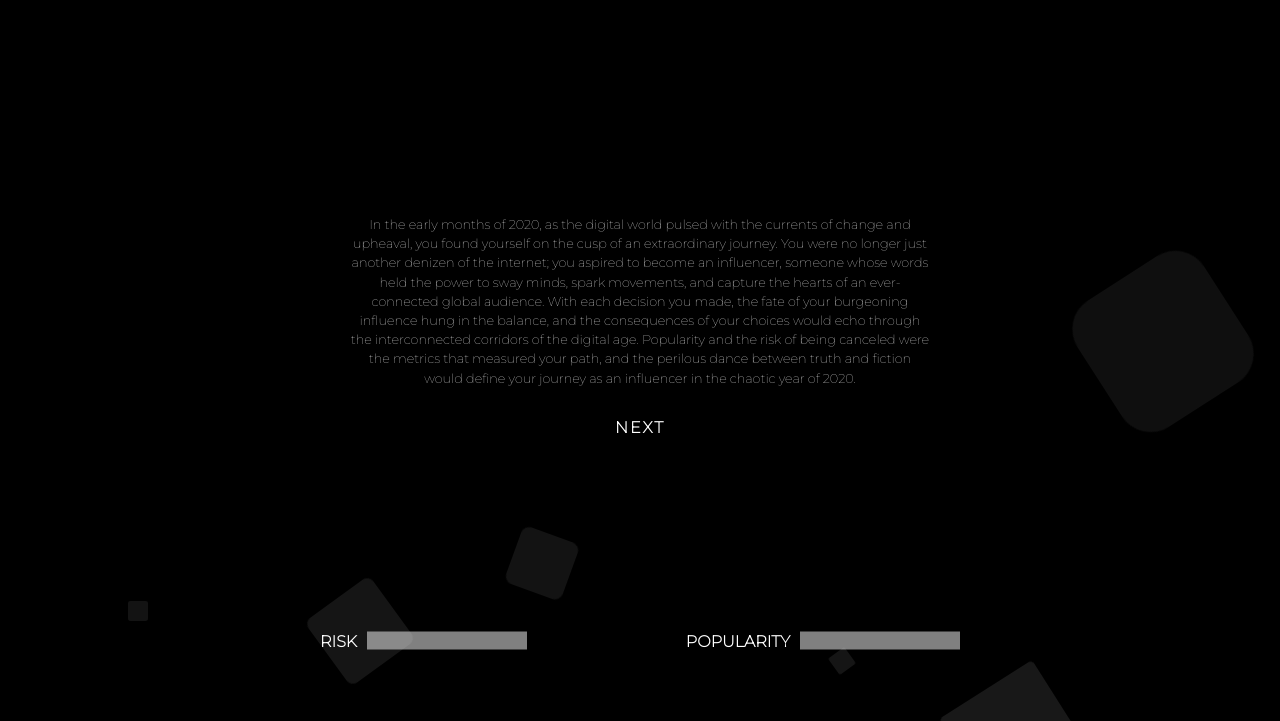
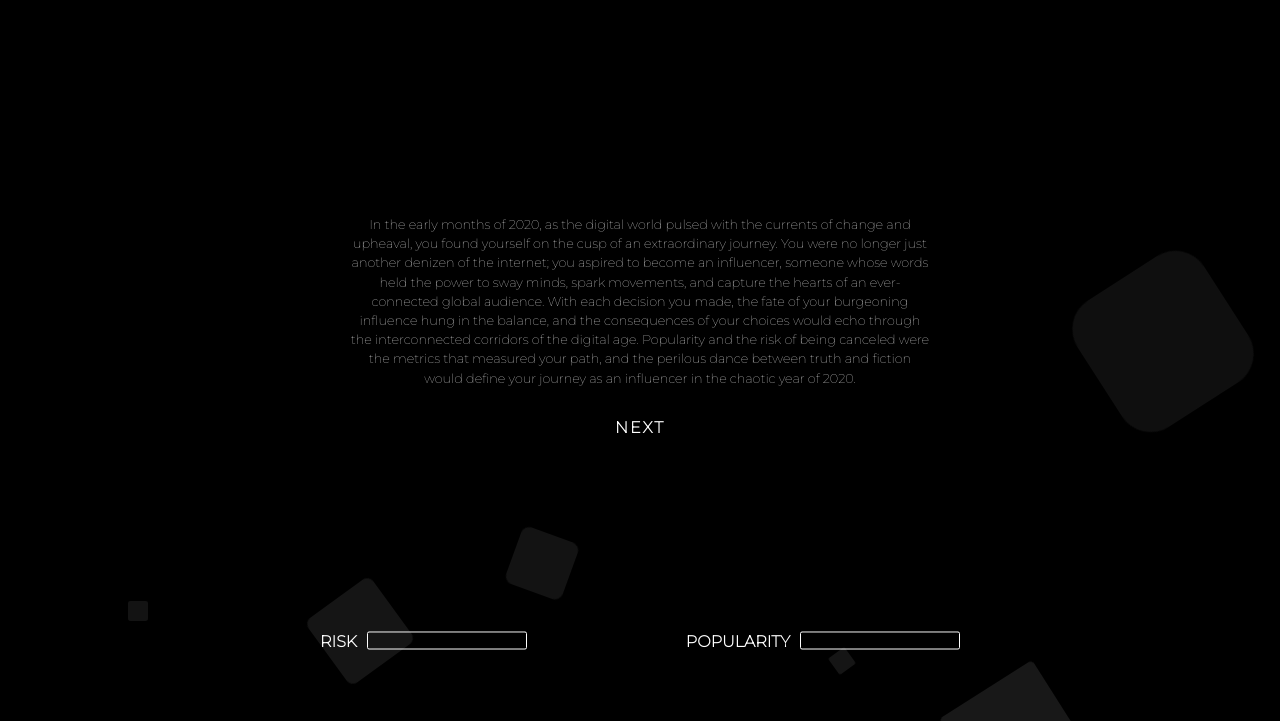
Before and after one commit to Kulsoom-ri/InfluenceUnmasked, a plain HTML site: page index.html in a window 1280 px wide. Shown: the part 79-800 px from the top of the page. Drawn offline with nearby package versions, Linux system fonts and the light colour scheme.

Commit message:
Updated progressbar

```diff
--- a/css.css
+++ b/css.css
@@ -85,7 +85,6 @@
 	top: 90%;
     left: 50%;
     transform: translate(-50%, -50%);
-    color: #fff;
 	display: flex;
   justify-content: space-between;
 }
@@ -93,10 +92,14 @@
 progress[value] {
 	-webkit-appearance: none;
    appearance: none;
-  background-color: #f3f3f3;
-  border: 0;
+  border: 1px solid white;
   height: 18px;
-  border-radius: 9px;
+  border-radius: 2px;
+}
+progress[value]::-webkit-progress-bar {
+  background-color: transparent;
+  border-radius: 2px;
+  box-shadow: 0 2px 5px rgba(0, 0, 0, 0.25) inset;
 }
 .btn{
 	  font-family: 'Montserrat';
--- a/js.js
+++ b/js.js
@@ -80,6 +80,7 @@ var storyline = [
 
   //EQ Movement Ending
   [""],
+
 ];
 
 var endings = [
```
